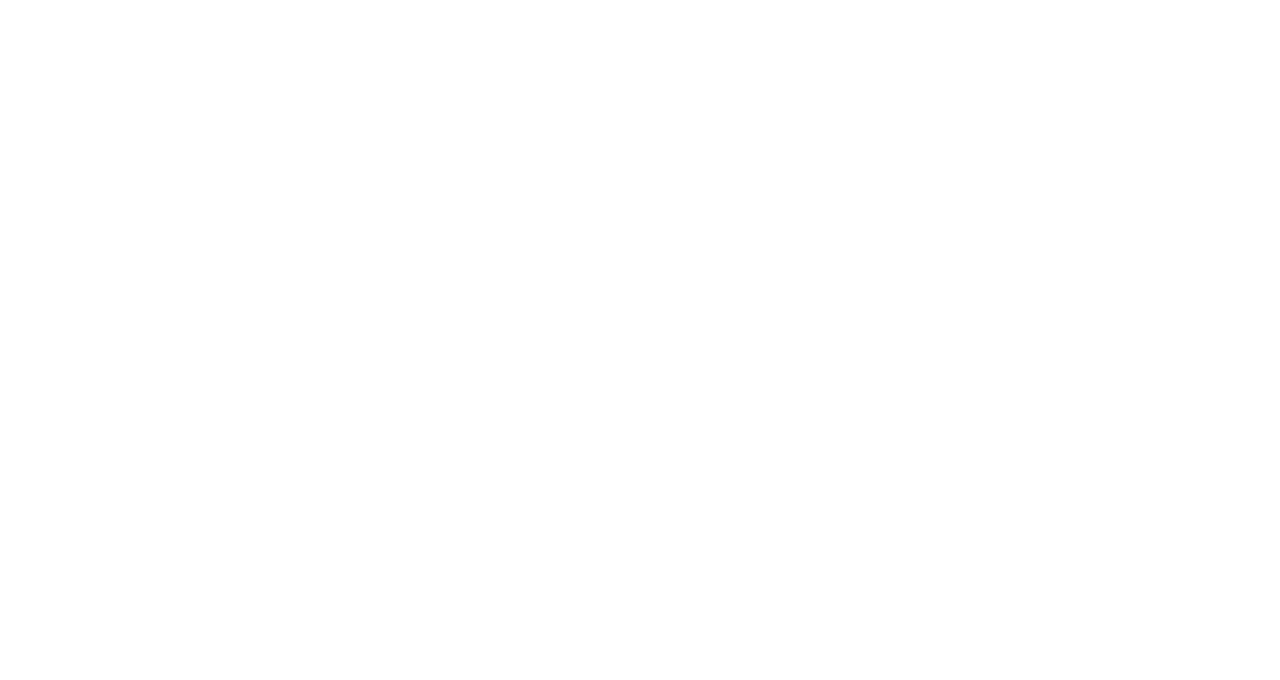
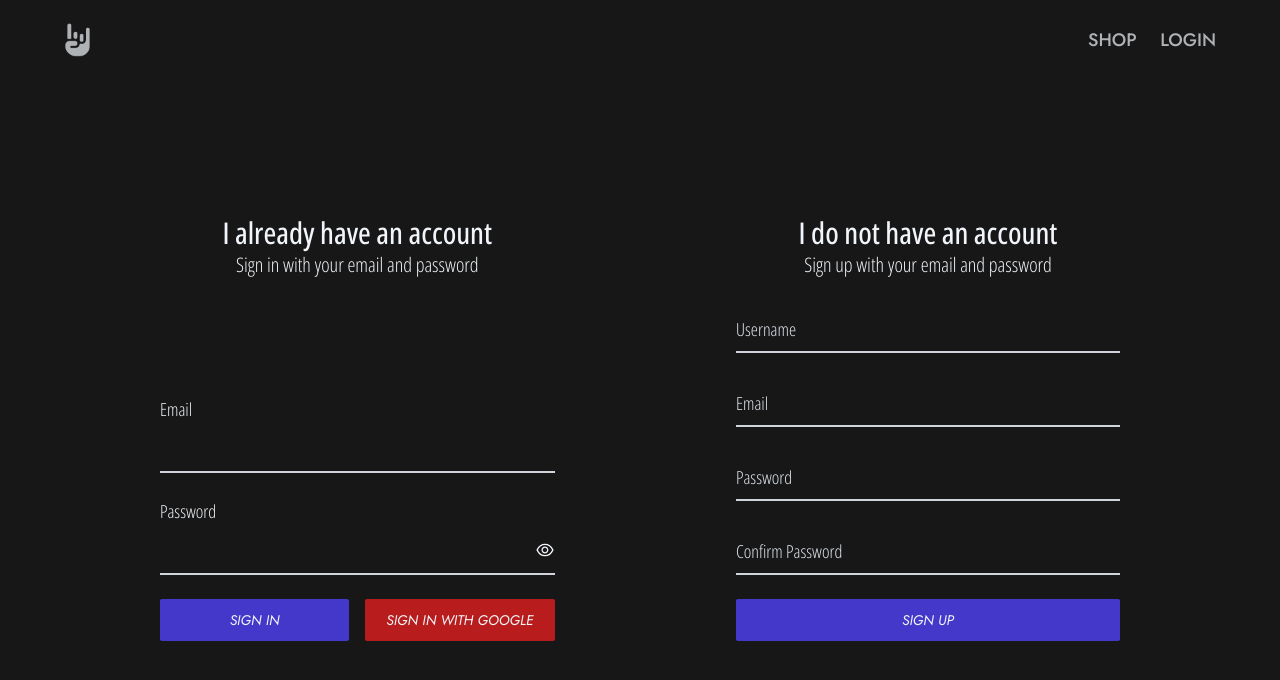
Before and after one commit to SantiagoRensonnet/Rock-Merch-E-Commerce, a React (Vite) app: page /auth in a window 1280 px wide. Before the commit this address had no page. Shown: the top 680 px of the page. Built offline with nearby package versions, Linux system fonts and the light colour scheme.

Commit message:
Complete Auth Component *Firebase Sign In/Up with email and password * *Firebase Sign In/Up with Google Pop Up

```diff
--- a/package.json
+++ b/package.json
@@ -12,6 +12,7 @@
     "firebase": "^9.9.4",
     "react": "^18.2.0",
     "react-dom": "^18.2.0",
+    "react-icons": "^4.6.0",
     "react-router-dom": "^6.3.0"
   },
   "devDependencies": {
--- a/src/App.tsx
+++ b/src/App.tsx
@@ -3,7 +3,7 @@
 //Routes
 import Navigation from "./routes/navigation.component";
 import Home from "./routes/home.component";
-import Login from "./routes/login.component";
+import Authentication from "./routes/authentication.component";
 import Shop from "./routes/shop.component";
 
 const App = () => {
@@ -13,7 +13,7 @@
         <Route path="/" element={<Navigation />}>
           <Route index element={<Home />} />
           <Route path="shop" element={<Shop />} />
-          <Route path="login" element={<Login />} />
+          <Route path="auth" element={<Authentication />} />
         </Route>
       </Routes>
     </div>
--- /dev/null
+++ b/src/components/sign-in-form.component.tsx
@@ -0,0 +1,142 @@
+import { useState } from "react";
+//Icons
+import { AiOutlineEye, AiOutlineEyeInvisible } from "react-icons/ai";
+//Firebase Utils
+import {
+  signInWithGooglePopup,
+  createUserDocumentFromAuth,
+  signInAuthUserWithEmailAndPassword,
+} from "../utils/firebase/firebase.utils";
+
+const defaultFormFields = {
+  email: "",
+  password: "",
+};
+const SignInForm = () => {
+  //form state management
+  const [formFields, setFormFields] = useState(defaultFormFields);
+  const { email, password } = formFields;
+  //show password
+  const [passwordVisible, setPasswordVisible] = useState(false);
+  const resetFormFields = () => {
+    setFormFields(defaultFormFields);
+  };
+  //auxiliary functions
+  const signInWithGoogle = async () => {
+    const { user } = await signInWithGooglePopup();
+    await createUserDocumentFromAuth(user);
+  };
+  //Event Handlers
+  const handleSubmit = async (event: React.ChangeEvent<HTMLFormElement>) => {
+    event.preventDefault();
+    //client side data verification
+    var regexEmail = /^[A-Z0-9._%+-]+@[A-Z0-9.-]+\.[A-Z]{2,4}$/i;
+
+    if (!email) {
+      console.log("Please enter email");
+      return;
+    }
+    if (regexEmail.test(email) === false) {
+      console.log("Invalid Email Address");
+      return;
+    }
+    if (!password) {
+      console.log("Please enter password");
+      return;
+    }
+
+    try {
+      //check if user is already authenticated
+      //create user document from what createAuthUserWithEmailAndPassword returns
+      const response = await signInAuthUserWithEmailAndPassword(
+        email,
+        password
+      );
+      resetFormFields();
+      console.log(response);
+    } catch (error: unknown) {
+      const message = error instanceof Error ? error.message : String(error);
+      if (message.includes("auth/user-not-found")) {
+        alert("user not found");
+      } else if (message.includes("auth/wrong-password")) {
+        alert("wrong password");
+      } else {
+        console.log("user login encountered an error", message);
+      }
+    }
+  };
+  const handleChange = (event: React.ChangeEvent<HTMLInputElement>) => {
+    const { name, value } = event.target;
+    setFormFields((prev) => ({ ...prev, [name]: value }));
+  };
+  return (
+    <article className="form-container  md:w-[25rem] lg:w-auto">
+      <div className="self-start md:self-auto text-center ">
+        <h1 className="font-openSansCondensed font-semibold self-start text-center text-2xl xl:text-3xl">
+          I already have an account
+        </h1>
+        <h2 className="mb-6 font-openSansCondensed text-lg xl:text-xl">
+          Sign in with your email and password
+        </h2>
+      </div>
+      <form className="sign-in-form " onSubmit={handleSubmit}>
+        <div className="input-group">
+          <label htmlFor="email">Email</label>
+          <input
+            type="text"
+            name="email"
+            id="email"
+            autoComplete="off"
+            placeholder=" "
+            onChange={handleChange}
+            value={email}
+            className="form-input"
+          />
+        </div>
+        <div className="input-group">
+          <label htmlFor="password">Password</label>
+          <div className="flex items-center relative">
+            <input
+              type={passwordVisible ? "text" : "password"}
+              name="password"
+              id="password"
+              autoComplete="off"
+              placeholder=" "
+              onChange={handleChange}
+              value={password}
+              className="form-input w-full"
+            />
+            {passwordVisible && (
+              <AiOutlineEyeInvisible
+                style={{ position: "absolute", right: "0", cursor: "pointer" }}
+                size="20"
+                onClick={() => setPasswordVisible(false)}
+              />
+            )}
+            {!passwordVisible && (
+              <AiOutlineEye
+                style={{ position: "absolute", right: "0", cursor: "pointer" }}
+                size="20"
+                onClick={() => setPasswordVisible(true)}
+              />
+            )}
+          </div>
+        </div>
+        <div className="button-group">
+          <button type="submit" className="btn btn-purple">
+            SIGN IN
+          </button>
+          <button
+            type="reset"
+            onClick={signInWithGoogle}
+            className="btn btn-red "
+          >
+            SIGN IN WITH GOOGLE
+          </button>
+        </div>
+      </form>
+    </article>
+  );
+};
+
+export default SignInForm;
--- a/src/components/sign-up-form.component.tsx
+++ b/src/components/sign-up-form.component.tsx
@@ -12,6 +12,7 @@
   confirmPassword: "",
 };
 export default function SignUpForm() {
+  //form state management
   const [formFields, setFormFields] = useState(defaultFormFields);
   const { username, email, password, confirmPassword } = formFields;
 
@@ -50,6 +51,8 @@
     }
 
     try {
+      //check if user is already authenticated
+      //create user document from what createAuthUserWithEmailAndPassword returns
       const userCredentials = await createAuthUserWithEmailAndPassword(
         email,
         password
@@ -73,9 +76,6 @@
         console.log("user creation encountered an error", message);
       }
     }
-
-    //check if user is already authenticated
-    //create user document from what createAuthUserWithEmailAndPassword returns
   };
   const handleChange = (event: React.ChangeEvent<HTMLInputElement>) => {
     const { name, value } = event.target;
@@ -83,15 +83,16 @@
   };
 
   return (
-    <article className="flex flex-col w-80  justify-between items-center border text-slate-100">
-      <h1 className="m font-openSans font-semibold text-2xl">
+    <article className="form-container md:w-[17rem] lg:w-96">
+      <div className="self-start md:self-auto text-center">
+        <h1 className="font-openSansCondensed font-semibold text-2xl xl:text-3xl">
           I do not have an account
         </h1>
-      <h2 className="mb-6 font-openSans text-lg">
+        <h2 className="mb-6 font-openSansCondensed text-lg xl:text-xl">
           Sign up with your email and password
         </h2>
-      <form onSubmit={handleSubmit}>
-        <div className="sign-up-form">
+      </div>
+      <form className="sign-up-form" onSubmit={handleSubmit}>
         <div className="input-group">
           <input
             type="text"
@@ -100,6 +101,7 @@
             placeholder=" "
             onChange={handleChange}
             value={username}
+            className="form-input"
           />
           <label htmlFor="username">Username</label>
         </div>
@@ -111,6 +113,7 @@
             placeholder=" "
             onChange={handleChange}
             value={email}
+            className="form-input"
           />
           <label htmlFor="email">Email</label>
         </div>
@@ -122,6 +125,7 @@
             autoComplete="off"
             onChange={handleChange}
             value={password}
+            className="form-input"
           />
           <label htmlFor="password">Password</label>
         </div>
@@ -133,21 +137,12 @@
             autoComplete="off"
             onChange={handleChange}
             value={confirmPassword}
+            className="form-input"
           />
           <label htmlFor="confirmPassword">Confirm Password</label>
         </div>
         <div className="input-group">
-            <button
-              type="submit"
-              className="text-slate-100 bg-indigo-700 hover:bg-slate-100 hover:text-indigo-800
-             border border-transparent hover:border-indigo-700
-              focus:ring-1 focus:ring-indigo-300
-              font-jost italic font-normal text-sm text-center
-             w-full sm:w-auto px-5 py-2.5 rounded-sm  "
-            >
-              SIGN UP
-            </button>
-          </div>
+          <button className="btn btn-purple">SIGN UP</button>
         </div>
       </form>
     </article>
--- a/src/index.css
+++ b/src/index.css
@@ -105,24 +105,41 @@
   .category-container:hover .category-description {
     @apply duration-500 bg-neutral-700 border-zinc-500 text-neutral-100;
   }
-  .sign-up-form {
-    @apply font-openSans;
+
+  /* Forms */
+  /* common attributes */
+  .form-container {
+    @apply h-[calc((100vh-5rem))] md:h-auto
+    flex flex-col justify-center md:justify-between items-center
+    font-openSansCondensed text-slate-100;
   }
+  .sign-up-form,
+  .sign-in-form {
+    @apply w-full;
+  }
+  .form-input {
+    @apply py-2.5 px-0  tracking-widest   text-lg lg:text-xl   bg-transparent border-0 border-b-2 border-gray-300 appearance-none
+    focus:outline-none focus:ring-0 focus:border-violet-600;
+  }
+
+  /* different attributes */
+  .sign-in-form .input-group {
+    @apply flex flex-col  mb-6;
+  }
+
   .sign-up-form .input-group {
     @apply flex flex-col relative z-0 mb-6;
   }
+
   .sign-up-form .input-group input {
     @apply order-2;
   }
   .sign-up-form .input-group label {
     @apply order-1;
   }
-  .sign-up-form input {
-    @apply block py-2.5 px-0 w-64 text-sm  bg-transparent border-0 border-b-2 border-gray-300 appearance-none
-    focus:outline-none focus:ring-0 focus:border-violet-600;
-  }
+
   .sign-up-form label {
-    @apply absolute text-slate-200 duration-300 transform -translate-y-6 scale-75 top-3 -z-10 origin-[0];
+    @apply absolute text-slate-200 duration-300 transform -translate-y-6 scale-75 top-3 -z-10 origin-[0] lg:text-lg;
   }
   .sign-up-form input:placeholder-shown + label {
     @apply scale-100 translate-y-0;
@@ -130,4 +147,24 @@
   .sign-up-form input:focus + label {
     @apply left-0 text-violet-600 scale-75 top-3 origin-[0] -translate-y-6;
   }
+
+  .sign-in-form label {
+    @apply lg:text-lg;
+  }
+  .sign-in-form .button-group {
+    @apply flex flex-col  mb-6 md:grid md:grid-cols-2 md:gap-4;
+  }
+  /* Buttons */
+  .btn {
+    @apply border border-transparent focus:ring-1  focus:ring-indigo-300
+  font-jost italic font-normal text-sm  text-center
+  mb-4 md:mb-0 px-5 py-2.5 rounded-sm w-full sm:w-auto;
+  }
+  .btn-purple {
+    @apply text-slate-100 bg-indigo-700
+hover:bg-slate-100 hover:text-indigo-800 hover:border-indigo-700;
+  }
+  .btn-red {
+    @apply text-slate-100 bg-red-700 hover:bg-slate-100 hover:text-red-800 hover:border-zinc-600;
+  }
 }
--- /dev/null
+++ b/src/routes/authentication.component.tsx
@@ -0,0 +1,14 @@
+//Components
+import SignUpForm from "../components/sign-up-form.component";
+import SignInForm from "../components/sign-in-form.component";
+
+export default function Authentication() {
+  return (
+    <main className="main-container">
+      <section className="md:flex md:justify-between max-w-sm md:max-w-none w-8/12   md:w-11/12 lg:w-10/12 xl:w-9/12  2xl:w-7/12">
+        <SignInForm />
+        <SignUpForm />
+      </section>
+    </main>
+  );
+}
--- a/src/routes/navigation.component.tsx
+++ b/src/routes/navigation.component.tsx
@@ -21,7 +21,7 @@
           </Link>
           <Link
             className="opacity-70 transition-all ease-out duration-500 hover:opacity-100 hover:duration-500"
-            to="/login"
+            to="/auth"
           >
             LOGIN
           </Link>
--- a/tailwind.config.cjs
+++ b/tailwind.config.cjs
@@ -5,7 +5,7 @@
     extend: {
       fontFamily: {
         jost: "'Jost',sans-serif",
-        openSans: "'Open Sans Condensed', sans-serif",
+        openSansCondensed: "'Open Sans Condensed', sans-serif",
       },
     },
   },
```
Also changed, not shown: src/routes/login.component.tsx (deleted, +0 -28 lines), src/utils/firebase/firebase.utils.ts (+10 -0 lines), 1 other file (tests, documents, lock files or other folders). Lines whose indentation alone changed are shown as unchanged.
